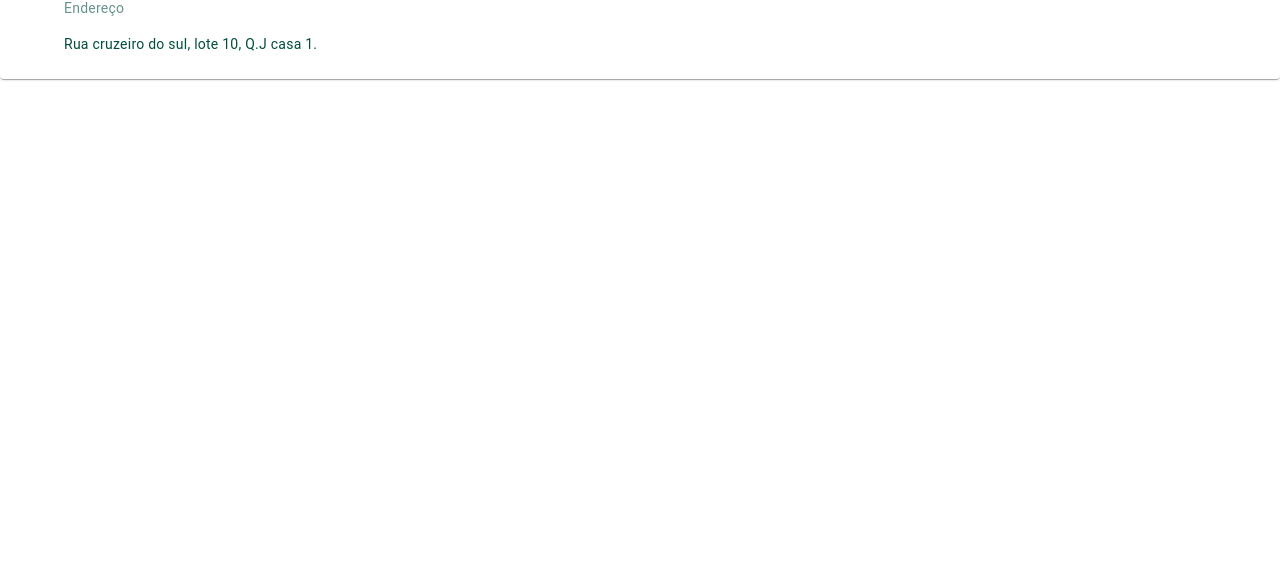
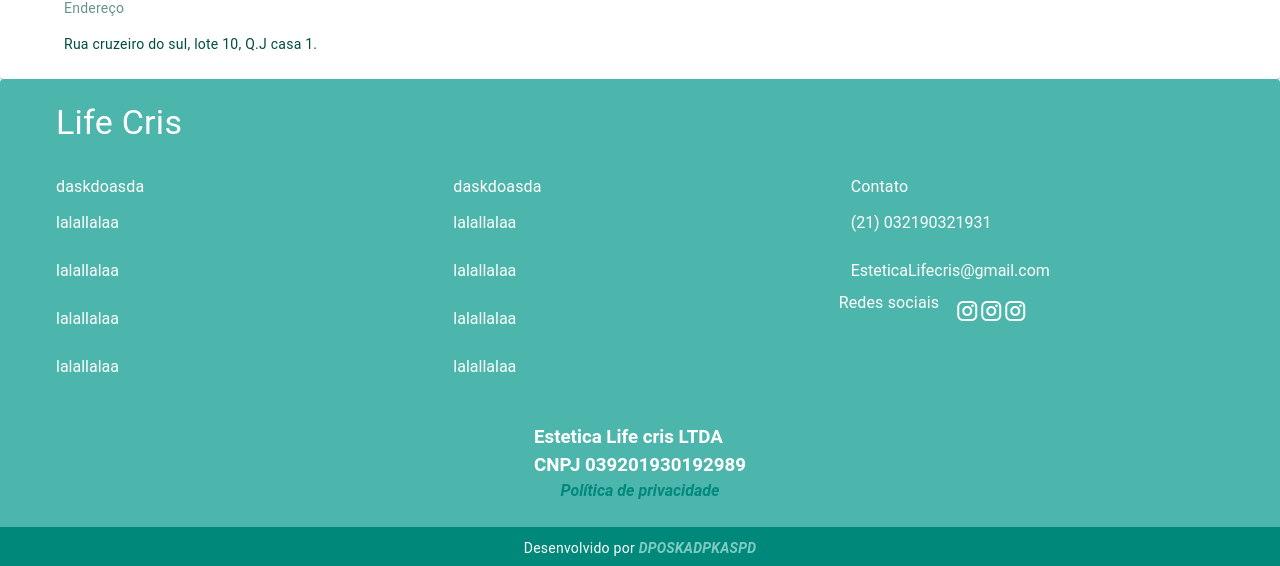
Before and after one commit to lucas271/nuxt-store, a Nuxt app: page / in a window 1280 px wide. Shown: the part 3443-4009 px from the top of the page. Before the commit the page ends 3522 px from the top, so only its background shows below. Built offline with nearby package versions, Linux system fonts and the light colour scheme.

Commit message:
update default layout

```diff
--- a/layouts/default.vue
+++ b/layouts/default.vue
@@ -3,9 +3,11 @@
 <template>
   <v-app>
     <layoutNavbar/>
-    <v-main class="mb-sm-0 pb-sm-0">
+    <v-main class="main-min-height mb-sm-0 pb-sm-0 ">
       <slot/>
     </v-main>
+    <layoutFooter/>
+
     <layoutNavbarFooter/>
     <layoutSocialIcons/>
     <layoutToTop/>
```
